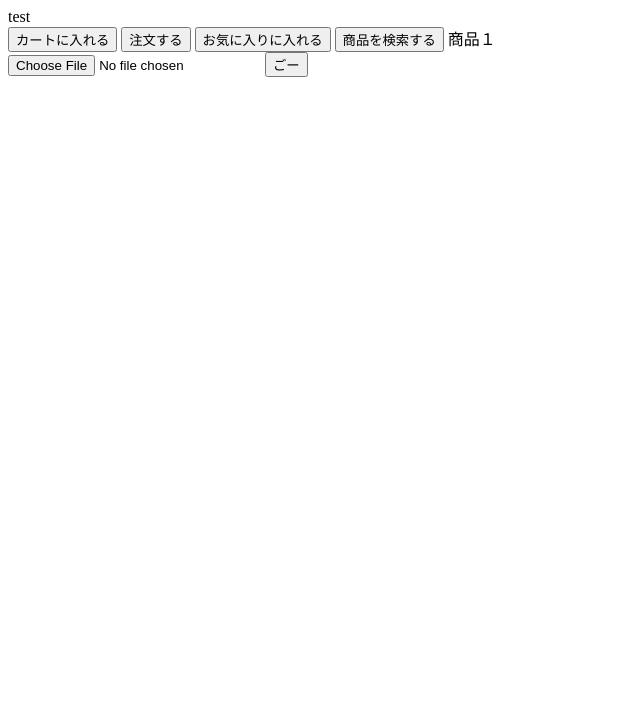
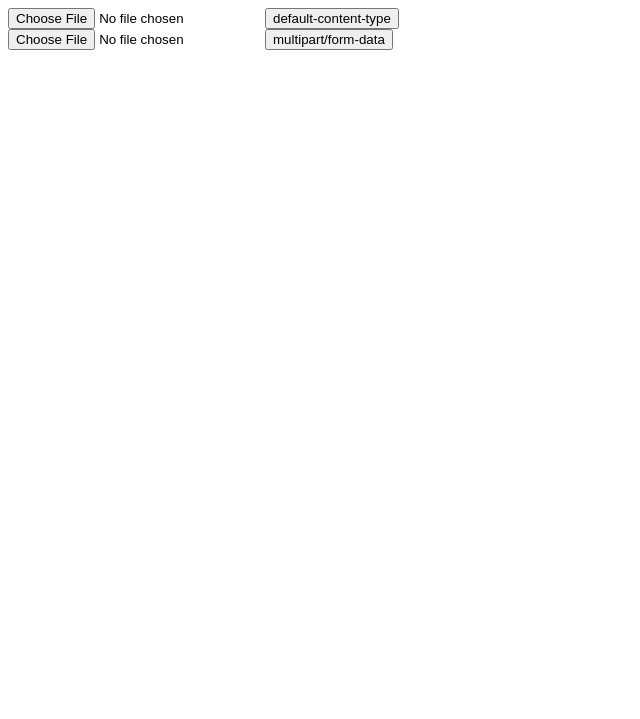
Before and after one commit to mtgnk/html-sandbox, a website: page public/index.html in a window 1280 px wide. Shown: the part 81-800 px from the top of the page, without its empty margins (0-640 px from the left). Drawn offline with Linux system fonts and the light colour scheme.

Commit message:
:sparkles: formのenctypeを確認

```diff
--- a/public/index.html
+++ b/public/index.html
@@ -13,18 +13,18 @@
 </style>
 <body>
   <h1>テスト</h1>
-  <div id="test">test</div>
-  <button id="add">カートに入れる</button>
-  <button id="order">注文する</button>
-  <button id="fav">お気に入りに入れる</button>
-  <button id="search">商品を検索する</button>
-  <span id="product" value="123456789">商品１</span>
-  <span id="result" class="result-popup" value="123456789">結果</span>
-  <span id="errorResult" class="result-popup" value="123456789">エラー結果</span>
-  <form action="/test" method="post">
-    <input type="file" name="testfile" id="">
-    <button id="submit-btn">ごー</button>
-  </form>
+  <div class="main">
+    <!--
+    -->
+    <form action="/test" method="post" id="fileForm">
+      <input type="file" name="testfile" >
+      <button id="submit-btn">default-content-type</button>
+    </form>
+  </div>
+    <form action="/test" method="post" id="fileForm" enctype="multipart/form-data">
+      <input type="file" name="testfile" >
+      <button id="submit-btn">multipart/form-data</button>
+    </form>
 </body>
 <script src="js/jquery.js"></script>
 <script src="js/common.js"></script>
@@ -32,7 +32,6 @@
   $('#submit-btn').on('click',function(){
     console.log('test')
     alert('test')
-    debugger
   })
 
 </script>
--- a/public/js/common.js
+++ b/public/js/common.js
@@ -31,7 +31,7 @@
                 //POSTであればcsrf値を入れる
                 //self.session = $('session')
                 //注文実行
-                self.postData({ test: "body" }).done(function (data) {
+                self.postData(self.content).done(function (data) {
                     //TODO 共通の正常系ハンドリング
                     if (data.statusCode != null) {
                         self.render();
--- a/src/backend/index.ts
+++ b/src/backend/index.ts
@@ -33,7 +33,7 @@ app.get('/error',(req,res)=>{
 
 app.post('/test',(req,res)=>{
   var param = {"値":"これはサンプルAPIです",id:Math.random(),"body":req.body};
-  console.log(req.body)
+  console.log(req)
   res.header('Content-Type', 'application/json; charset=utf-8')
   res.send(param);
 })
```
Also changed, not shown: src/front/test.ts (deleted, +0 -8 lines), README.md.
